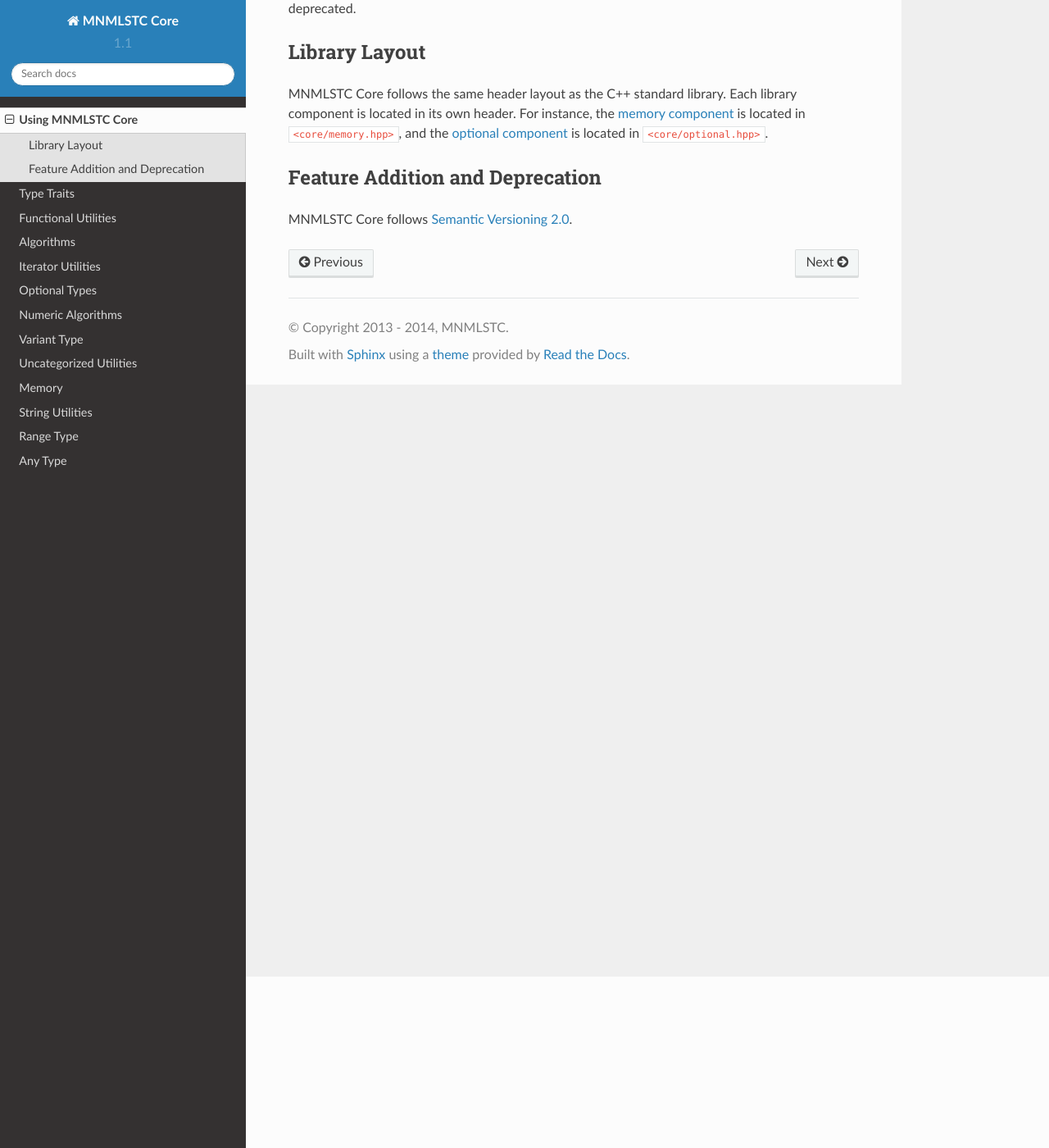
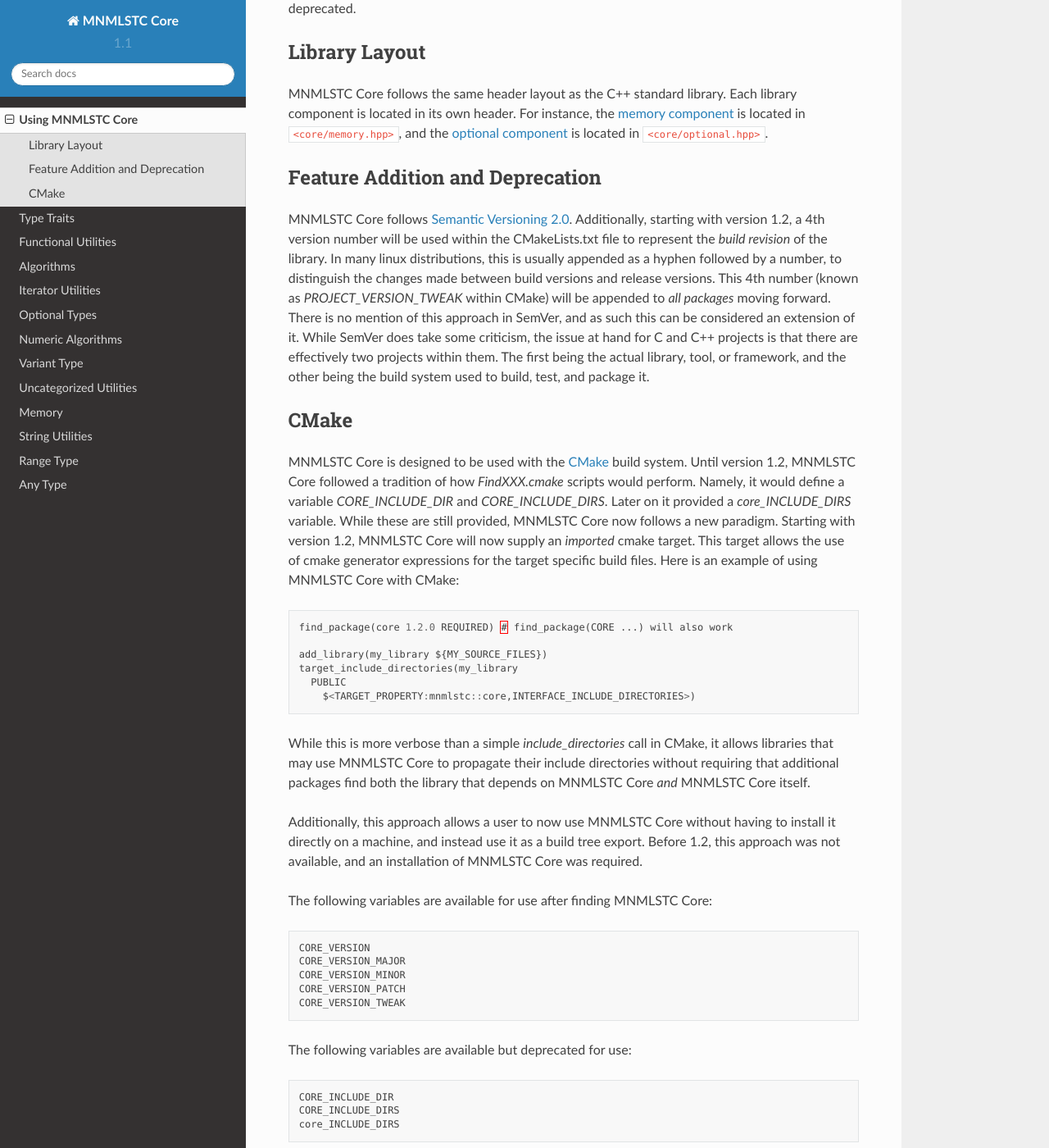
Before and after one commit to mnmlstc/core, a Sphinx documentation site: the page built from docs/usage.rst, in a window 1280 px wide and 1400 px high, scrolled down 209 px. Shown: the whole window at 82% size. Built offline with Sphinx 7.4.7 and the Read the Docs theme 2.0.0, drawn with Linux system fonts in a browser that asks for light colours; some of the changed text lies outside the part shown.

Commit message:
Update documentation concerning MNMLSTC Core usage
Update CMakeLists.txt to follow a new style, as well as export build targets

```diff
--- a/docs/usage.rst
+++ b/docs/usage.rst
@@ -21,4 +21,63 @@
 --------------------------------
 
 MNMLSTC Core follows `Semantic Versioning 2.0
-<http://semver.org/spec/v2.0.0.html>`_.
+<http://semver.org/spec/v2.0.0.html>`_. Additionally, starting with version
+1.2, a 4th version number will be used within the CMakeLists.txt file to
+represent the *build revision* of the library. In many linux distributions,
+this is usually appended as a hyphen followed by a number, to distinguish the
+changes made between build versions and release versions. This 4th number
+(known as `PROJECT_VERSION_TWEAK` within CMake) will be appended to *all
+packages* moving forward. There is no mention of this approach in SemVer, and
+as such this can be considered an extension of it. While SemVer does take some
+criticism, the issue at hand for C and C++ projects is that there are
+effectively two projects within them. The first being the actual library, tool,
+or framework, and the other being the build system used to build, test, and
+package it.
+
+CMake
+-----
+
+MNMLSTC Core is designed to be used with the `CMake <http://cmake.org>`_ build
+system. Until version 1.2, MNMLSTC Core followed a tradition of how
+`FindXXX.cmake` scripts would perform. Namely, it would define a variable
+`CORE_INCLUDE_DIR` and `CORE_INCLUDE_DIRS`. Later on it provided a
+`core_INCLUDE_DIRS` variable. While these are still provided, MNMLSTC Core now
+follows a new paradigm. Starting with version 1.2, MNMLSTC Core will now
+supply an *imported* cmake target. This target allows the use of cmake
+generator expressions for the target specific build files. Here is an example
+of using MNMLSTC Core with CMake::
+
+  find_package(core 1.2.0 REQUIRED) # find_package(CORE ...) will also work
+
+  add_library(my_library ${MY_SOURCE_FILES})
+  target_include_directories(my_library
+    PUBLIC
+      $<TARGET_PROPERTY:mnmlstc::core,INTERFACE_INCLUDE_DIRECTORIES>)
+
+While this is more verbose than a simple `include_directories` call in CMake,
+it allows libraries that may use MNMLSTC Core to propagate their include
+directories without requiring that additional packages find both the library
+that depends on MNMLSTC Core *and* MNMLSTC Core itself.
+
+Additionally, this approach allows a user to now use MNMLSTC Core without
+having to install it directly on a machine, and instead use it as a build tree
+export. Before 1.2, this approach was not available, and an installation of
+MNMLSTC Core was required.
+
+The following variables are available for use after finding MNMLSTC Core::
+
+  CORE_VERSION
+  CORE_VERSION_MAJOR
+  CORE_VERSION_MINOR
+  CORE_VERSION_PATCH
+  CORE_VERSION_TWEAK
+
+The following variables are available but deprecated for use::
+
+  CORE_INCLUDE_DIR
+  CORE_INCLUDE_DIRS
+  core_INCLUDE_DIRS
+
+The following target is exported::
+
+  mnmlstc::core
```
Also changed, not shown: CMakeLists.txt (+6 -11 lines), 1 other file.
